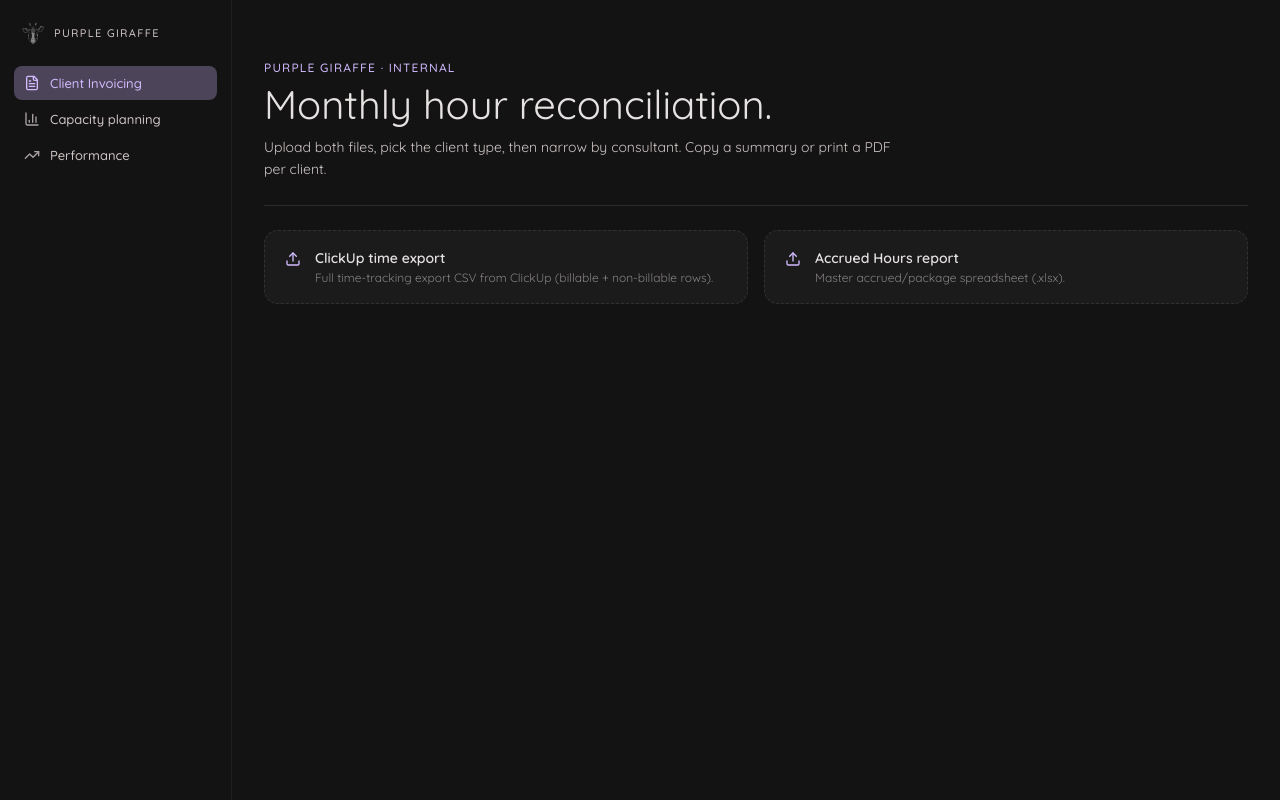
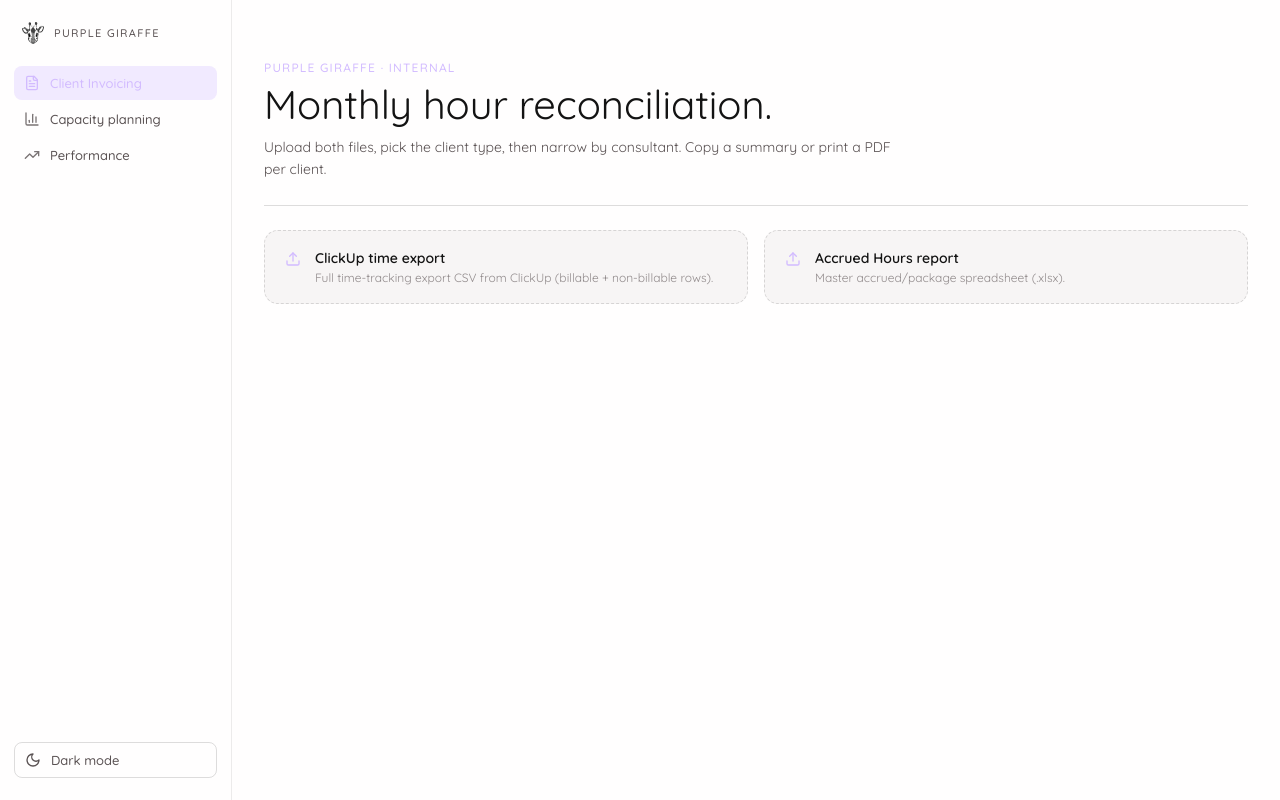
Before and after one commit to subarshan-t/pginvoice, a React (Vite) app: page / in a window 1280 px wide. Built offline with nearby package versions, Linux system fonts and the light colour scheme; a web font is replaced by a local one.

Commit message:
Add dark/light mode toggle
Adds a light theme token override in colors_and_type.css (data-theme="light")
and a toggle button in the sidebar that flips the theme, persisting the
choice to localStorage and defaulting to the OS preference.

```diff
--- a/src/Shell.jsx
+++ b/src/Shell.jsx
@@ -1,5 +1,5 @@
-import React, { useState } from "react";
-import { FileText, BarChart3, TrendingUp } from "lucide-react";
+import React, { useEffect, useState } from "react";
+import { FileText, BarChart3, TrendingUp, Sun, Moon } from "lucide-react";
 import PGReconciliation from "./App.jsx";
 import CapacityDashboard from "./CapacityDashboard.jsx";
 import PerformanceScorecard from "./PerformanceScorecard.jsx";
@@ -10,8 +10,23 @@ const MODULES = [
   { key: "performance", label: "Performance", icon: TrendingUp },
 ];
 
+const THEME_KEY = "pg-theme";
+
+function getInitialTheme() {
+  const stored = localStorage.getItem(THEME_KEY);
+  if (stored === "light" || stored === "dark") return stored;
+  return window.matchMedia?.("(prefers-color-scheme: light)").matches ? "light" : "dark";
+}
+
 export default function Shell() {
   const [active, setActive] = useState("invoicing");
+  const [theme, setTheme] = useState(getInitialTheme);
+
+  useEffect(() => {
+    document.documentElement.setAttribute("data-theme", theme);
+    localStorage.setItem(THEME_KEY, theme);
+  }, [theme]);
+
   return (
     <div className="pg-shell">
       <aside className="pg-sidebar">
@@ -31,6 +46,15 @@ export default function Shell() {
             </button>
           ))}
         </nav>
+        <div className="pg-sidebar__spacer" />
+        <button
+          className="pg-theme-toggle"
+          onClick={() => setTheme((t) => (t === "dark" ? "light" : "dark"))}
+          aria-label="Toggle dark / light mode"
+        >
+          {theme === "dark" ? <Sun size={16} /> : <Moon size={16} />}
+          {theme === "dark" ? "Light mode" : "Dark mode"}
+        </button>
       </aside>
       <main className="pg-shell__main">
         {/* All three modules stay mounted at once — switching tabs used to unmount
--- a/src/styles/app.css
+++ b/src/styles/app.css
@@ -42,6 +42,7 @@ body {
   font-family: var(--font-body);
   -webkit-font-smoothing: antialiased;
   text-rendering: optimizeLegibility;
+  transition: background-color 0.2s var(--ease), color 0.2s var(--ease);
 }
 ::selection { background: var(--accent-soft); color: #131313; }
 button { font: inherit; }
@@ -74,6 +75,16 @@ button { font: inherit; }
 .pg-sidebar__link:hover { color: var(--fg-primary); background: var(--bg-card); }
 .pg-sidebar__link--active { background: var(--accent-soft); color: var(--accent); }
 .pg-sidebar__link--active svg { opacity: 1; }
+.pg-sidebar__spacer { flex: 1; }
+.pg-theme-toggle {
+  display: flex; align-items: center; gap: 10px; text-align: left;
+  background: transparent; border: 1px solid var(--border-soft); border-radius: var(--app-radius-sm);
+  padding: 9px 10px; font-family: var(--font-body); font-size: 13px; font-weight: 500;
+  color: var(--fg-secondary); cursor: pointer;
+  transition: background var(--dur) var(--ease), color var(--dur) var(--ease), border-color var(--dur) var(--ease);
+}
+.pg-theme-toggle:hover { color: var(--fg-primary); background: var(--bg-card); border-color: var(--accent-soft); }
+.pg-theme-toggle svg { flex: none; }
 @media (max-width: 760px) {
   .pg-shell { flex-direction: column; }
   .pg-sidebar { width: 100%; border-right: 0; border-bottom: 1px solid var(--border-subtle); flex-direction: row; align-items: center; }
--- a/src/styles/colors_and_type.css
+++ b/src/styles/colors_and_type.css
@@ -62,6 +62,25 @@
   /* ---- Motion --------------------------------------------------------- */
   --ease: cubic-bezier(0.22, 1, 0.36, 1);
   --dur:  0.4s;
+}
+
+/* ============================================================================
+   LIGHT THEME OVERRIDES
+   Applied when <html data-theme="light">. Swaps the dark surfaces/text for the
+   system's light-section tokens; accents and status colors stay the same.
+   ============================================================================ */
+:root[data-theme="light"] {
+  --bg-base:      rgb(255, 254, 254); /* #FFFEFE */
+  --bg-card:      rgb(247, 245, 245);
+  --bg-elevated:  rgb(237, 234, 234);
+  --bg-nav:       rgba(255, 254, 254, 0.8);
+
+  --fg-primary:   rgb(19, 19, 19);
+  --fg-secondary: rgb(90, 82, 83);
+  --fg-tertiary:  rgba(90, 82, 83, 0.65);
+
+  --border-subtle: rgba(19, 19, 19, 0.08);
+  --border-soft:   rgba(19, 19, 19, 0.14);
 }
 
 /* ============================================================================
@@ -183,5 +202,7 @@
                   filter: brightness(0) invert(1); }                 /* white on dark   */
 .pg-icon--muted { filter: brightness(0) invert(1); opacity: 0.65; }  /* faint on dark   */
 .pg-icon--dark  { filter: none; }                                    /* black on light  */
+:root[data-theme="light"] .pg-icon        { filter: none; }
+:root[data-theme="light"] .pg-icon--muted { filter: none; opacity: 0.65; }
 /* For a rare accent-colored icon, inline the SVG markup and set `color`
    (the paths use fill="currentColor"). */
```
